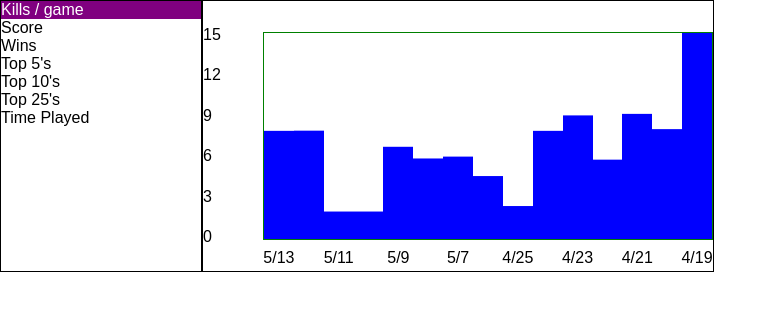
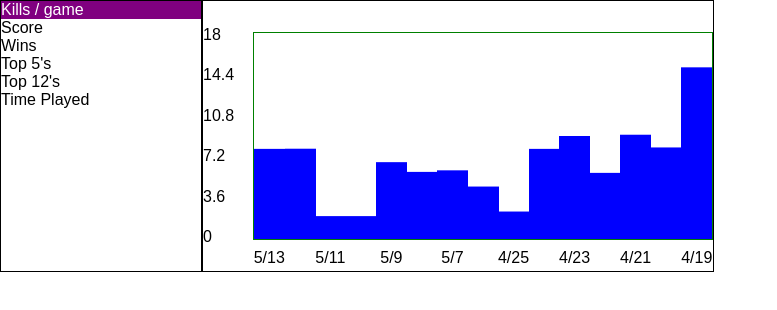
Before and after one commit to ettubrutesbro/lilgraf, a React (Create React App) app: page / in a window 1280 px wide. Shown: the top 310 px of the page, without its empty margins (0-777 px from the left). Built offline with nearby package versions, Linux system fonts and the light colour scheme.

Commit message:
parseFloat, division/suffix of large # ticks

```diff
--- a/src/App.css
+++ b/src/App.css
@@ -22,7 +22,7 @@
   width: 510px;
   border: 1px black solid;
 
-      height: 220px;
+  height: 220px;
   display: flex;
   align-items: center;
   padding: 25px 0;
@@ -33,7 +33,7 @@
     height: 100%;
     flex-direction: column;
     justify-content: space-between;
-    width: 60px;
+    width: 50px;
   }
 
   .trends .graph .dates{
--- a/src/App.js
+++ b/src/App.js
@@ -7,12 +7,14 @@ const statsToUse = [
   //static ranges allow user-to-user comparisons to hold more value
   //you could make it dynamic to accommodate for crazy outlier values, but the value added
   // of a trend graph is probably to track trends, not outliers and world records, right?
-  {title: 'Kills / game', datalabel: 'kills', rangeTop: 15, rangeBottom: 0},
-  {title: 'Score', datalabel: 'score', rangeTop: 15000, rangeBottom: 0, divideBy: 1000},
+  {title: 'Kills / game', datalabel: 'kills', rangeTop: 18, rangeBottom: 0},
+  {title: 'Score', datalabel: 'score', rangeTop: 20000, rangeBottom: 0, divideTick: 1000},
   {title: 'Wins', datalabel: 'placetop1', rangeTop: 12, rangeBottom: 0},
   {title: 'Top 5\'s', datalabel: 'placetop5', rangeTop: 15, rangeBottom: 0},
-  {title: 'Top 10\'s', datalabel: 'placetop10', rangeTop: 15, rangeBottom: 0},
-  {title: 'Top 25\'s', datalabel: 'placetop25', rangeTop: 15, rangeBottom: 0},
+  //TODO: using top 12 here and not 10/25 because those are null values only in the provided data
+  {title: 'Top 12\'s', datalabel: 'placetop12', rangeTop: 25, rangeBottom: 0},
+  // {title: 'Top 10\'s', datalabel: 'placetop10', rangeTop: 15, rangeBottom: 0},
+  // {title: 'Top 25\'s', datalabel: 'placetop25', rangeTop: 15, rangeBottom: 0},
   {title: 'Time Played', datalabel: 'minutesPlayed', rangeTop: 720, rangeBottom: 0}
 ]
 
@@ -33,13 +35,13 @@ class TrendGraph extends Component {
 
   render() {
     const {selectedStat} = this.state
-    const {rangeTop, rangeBottom} = statsToUse[selectedStat]
+    const {rangeTop, rangeBottom, divideTick} = statsToUse[selectedStat]
 
     const shownData = data.map((d, i, arr)=>{
       //converts data into per-day, divides if necessary
       const label = statsToUse[selectedStat].datalabel
       let divisor = 1
-      //if kills, divide by game...
+      //if kills, the divisor is games played in the same day...
       if(label === 'kills') divisor = i<arr.length-1? d.stats.matches_played - arr[i+1].stats.matches_played : 1
       return i<arr.length-1? (d.stats[label] - arr[i+1].stats[label]) / divisor : 0
     })
@@ -49,8 +51,13 @@ class TrendGraph extends Component {
     const rangediff = (rangeTop - rangeBottom) / (this.props.yTicks-1)
     for(var i = 0; i<this.props.yTicks; i++){
       let tick = rangeTop - (i*rangediff)
-      if(tick % 1!==0) tick = tick.toFixed(1)
-      yTicks.push(tick)
+      let suffix = ''
+      if(divideTick){
+        tick = tick/divideTick
+        if(divideTick===1000) suffix = 'k'
+      }
+      if(tick % 1!==0) tick = parseFloat(tick.toFixed(2))
+      yTicks.push(tick + suffix)
     }
 
     return (
```
